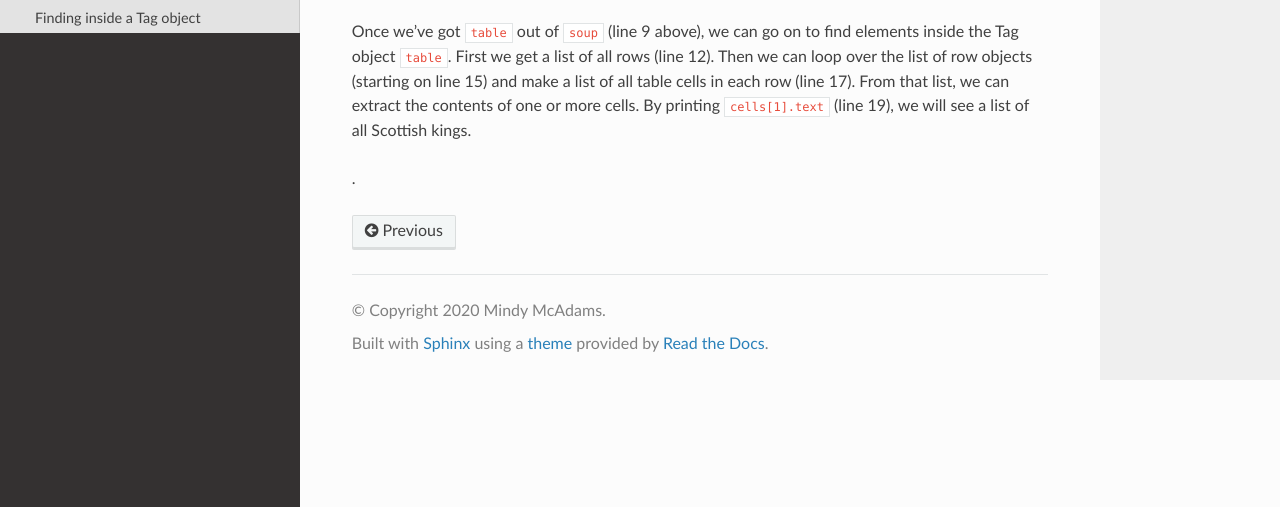
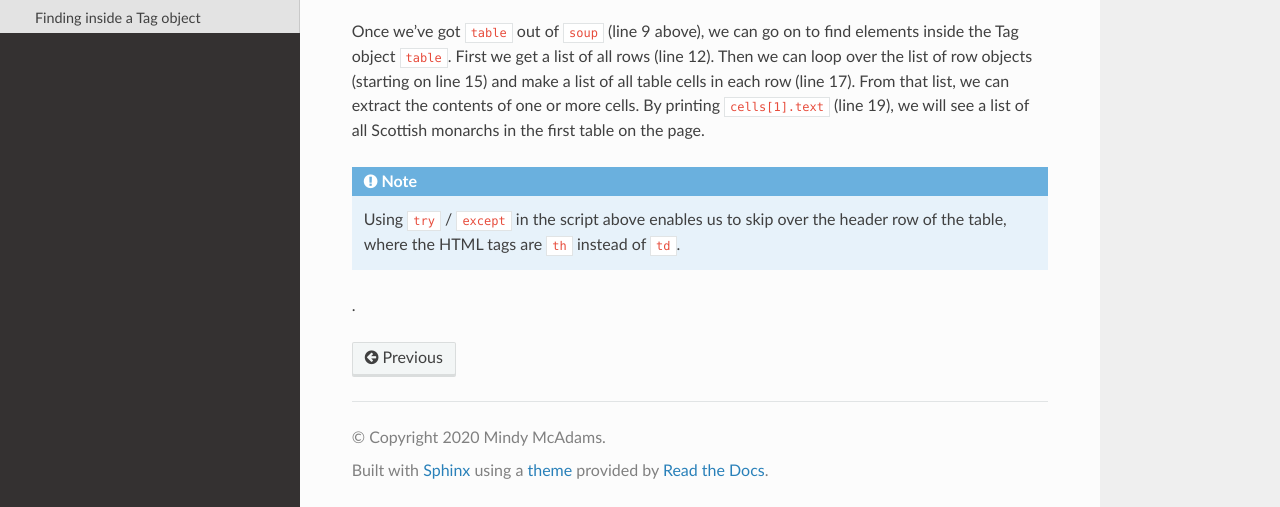
Before and after one commit to macloo/python-adv-web-apps, a Sphinx documentation site: the page built from docs/scraping2.rst, in a window 1280 px wide and 900 px high, scrolled down 2222 px, cut to the strip 393-900 px from the top of the window. Built offline with Sphinx 7.4.7 and the Read the Docs theme 2.0.0, drawn with Linux system fonts in a browser that asks for light colours.

Commit message:
new build

```diff
--- a/docs/scraping2.rst
+++ b/docs/scraping2.rst
@@ -89,6 +89,8 @@ The methods ``find()``, ``find_all()``, and ``select()`` work on Tag objects as
    :caption:
    :linenos:
 
-Once we’ve got ``table`` out of ``soup`` (line 9 above), we can go on to find elements inside the Tag object ``table``. First we get a list of all rows (line 12). Then we can loop over the list of row objects (starting on line 15) and make a list of all table cells in each row (line 17). From that list, we can extract the contents of one or more cells. By printing ``cells[1].text`` (line 19), we will see a list of all Scottish kings.
+Once we’ve got ``table`` out of ``soup`` (line 9 above), we can go on to find elements inside the Tag object ``table``. First we get a list of all rows (line 12). Then we can loop over the list of row objects (starting on line 15) and make a list of all table cells in each row (line 17). From that list, we can extract the contents of one or more cells. By printing ``cells[1].text`` (line 19), we will see a list of all Scottish monarchs in the first table on the page.
+
+.. note:: Using ``try`` / ``except`` in the script above enables us to skip over the header row of the table, where the HTML tags are ``th`` instead of ``td``.
 
 .
```
Also changed, not shown: 5 other files.
